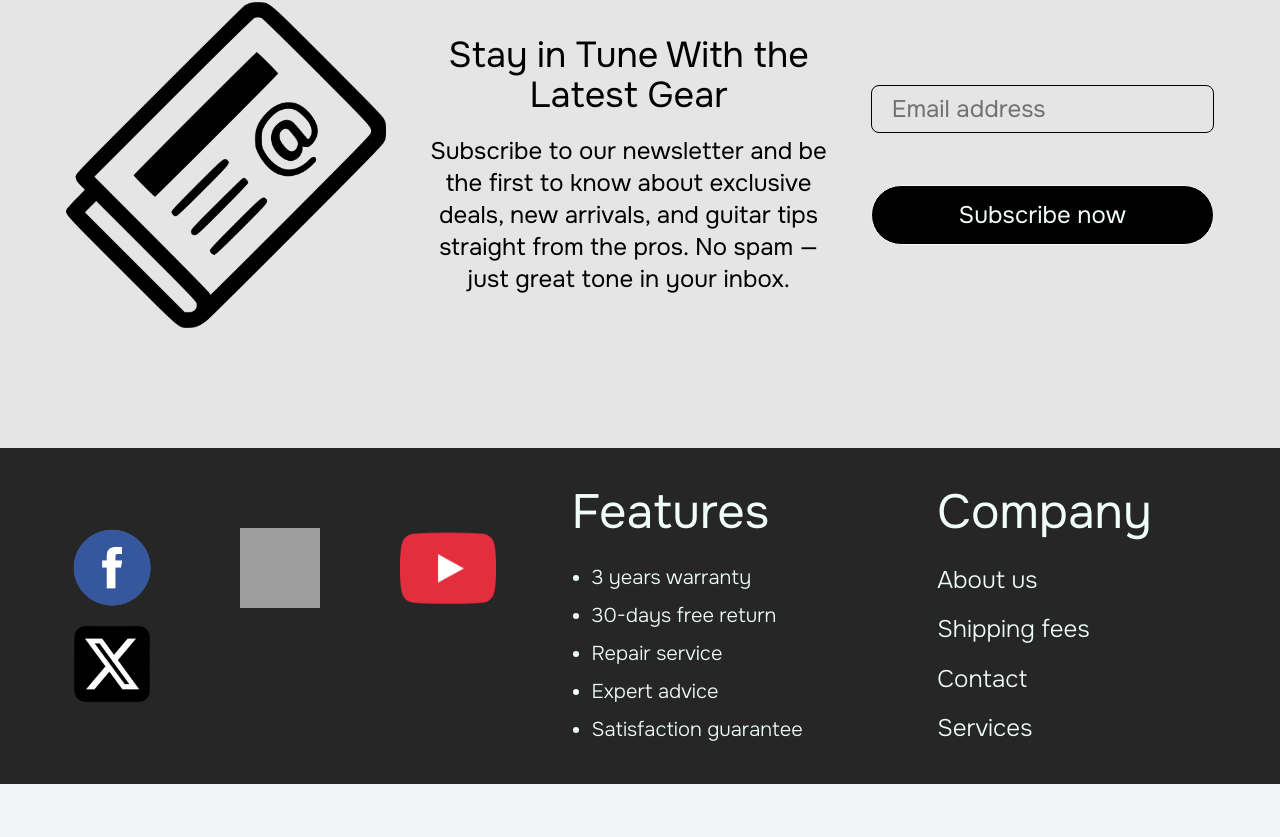
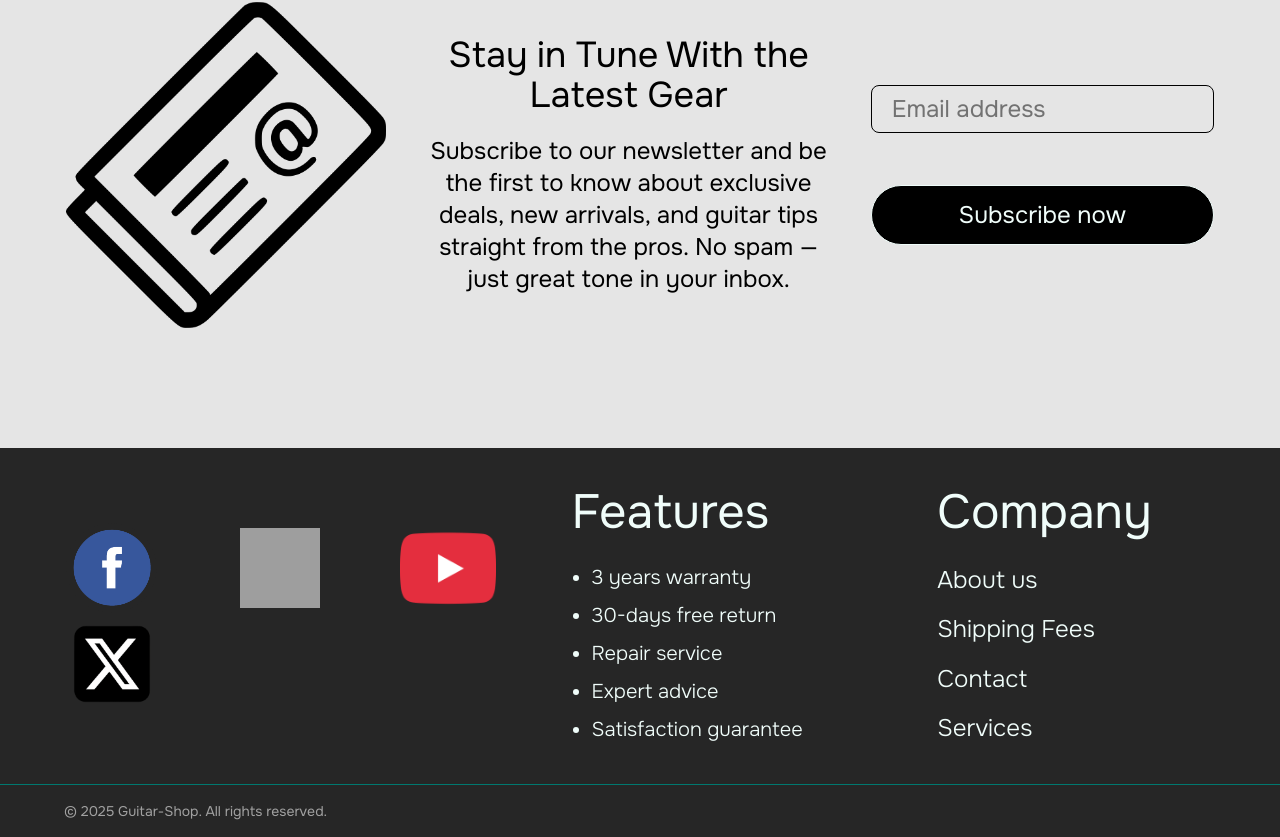
Before and after one commit to JordanDonguy/guitar-shop-frontend, a React (Vite) app: page / in a window 1280 px wide. Shown: the part 2926-3763 px from the top of the page. Before the commit the page ends 3710 px from the top, so only its background shows below. Built offline with nearby package versions, Linux system fonts and the light colour scheme; no server answers; grey boxes are pictures that could not be loaded.

Commit message:
Add a "all right reserved" at the bottom of the footer + minor code fixes

```diff
--- a/src/components/Footer.jsx
+++ b/src/components/Footer.jsx
@@ -6,27 +6,28 @@ import xLogo from "../assets/img/x-logo.png";
 
 export default function Footer() {
   return (
-    <footer className="flex items-center justify-between bg-neutral-800 px-[10%] text-teal-50 max-2xl:px-[5%] max-lg:h-auto max-lg:flex-col">
+    <footer className="bg-neutral-800 ">
+      <div className="flex items-center justify-between px-[10%] text-teal-50 max-2xl:px-[5%] max-lg:h-auto max-lg:flex-col">
         <div className="flex w-120 flex-wrap items-center justify-between max-lg:w-full max-lg:py-10">
-        <a href="http://facebook.com" target="_blank" rel="noreferrer">
+          <a href="http://facebook.com" target="_blank" rel="noreferrer" alt="facebook">
             <img
               src={facebookLogo}
               className="mr-4 h-24 w-24 hover:brightness-125"
             />
           </a>
-        <a href="http://instagram.com" target="_blank" rel="noreferrer">
+          <a href="http://instagram.com" target="_blank" rel="noreferrer" alt="instagram">
             <img
               src={instagramLogo}
               className="mx-4 h-20 w-20 hover:brightness-125"
             />
           </a>
-        <a href="http://youtube.com" target="_blank" rel="noreferrer">
+          <a href="http://youtube.com" target="_blank" rel="noreferrer" alt="youtube">
             <img
               src={youtubeLogo}
               className="mx-4 h-24 w-24 hover:brightness-125"
             />
           </a>
-        <a href="http://x.com" target="_blank" rel="noreferrer">
+          <a href="http://x.com" target="_blank" rel="noreferrer" alt="x">
             <img src={xLogo} className="h-24 w-24 hover:brightness-200" />
           </a>
         </div>
@@ -44,21 +45,26 @@ export default function Footer() {
           <div className="flex h-64 flex-col justify-between pr-[10%]">
             <h3 className="mb-4 text-5xl">Company</h3>
             <ul className="flex h-45 flex-col justify-between text-2xl font-light">
-            <Link to="/" className="hover:text-teal-400">
-              <li>About us</li>
-            </Link>
-            <a href="#" className="hover:text-teal-400">
-              <li>Shipping fees</li>
-            </a>
-            <a href="#" className="hover:text-teal-400">
-              <li>Contact</li>
-            </a>
-            <a href="#" className="hover:text-teal-400">
-              <li>Services</li>
-            </a>
+              <li className="hover:text-teal-400">
+                <Link to="/">About us</Link>
+              </li>
+              <li className="hover:text-teal-400">
+                <Link to="/">Shipping Fees</Link>
+              </li>
+              <li className="hover:text-teal-400">
+                <Link to="/">Contact</Link>
+              </li>
+              <li className="hover:text-teal-400">
+                <Link to="/">Services</Link>
+              </li>
             </ul>
           </div>
         </div>
+      </div>
+      <div className="w-full border-t border-teal-700 py-4 px-[10%] text-sm text-neutral-400 max-2xl:px-[5%]">
+  © {new Date().getFullYear()} Guitar-Shop. All rights reserved.
+</div>
+
     </footer>
   );
 }
```
Lines whose indentation alone changed are shown as unchanged.
